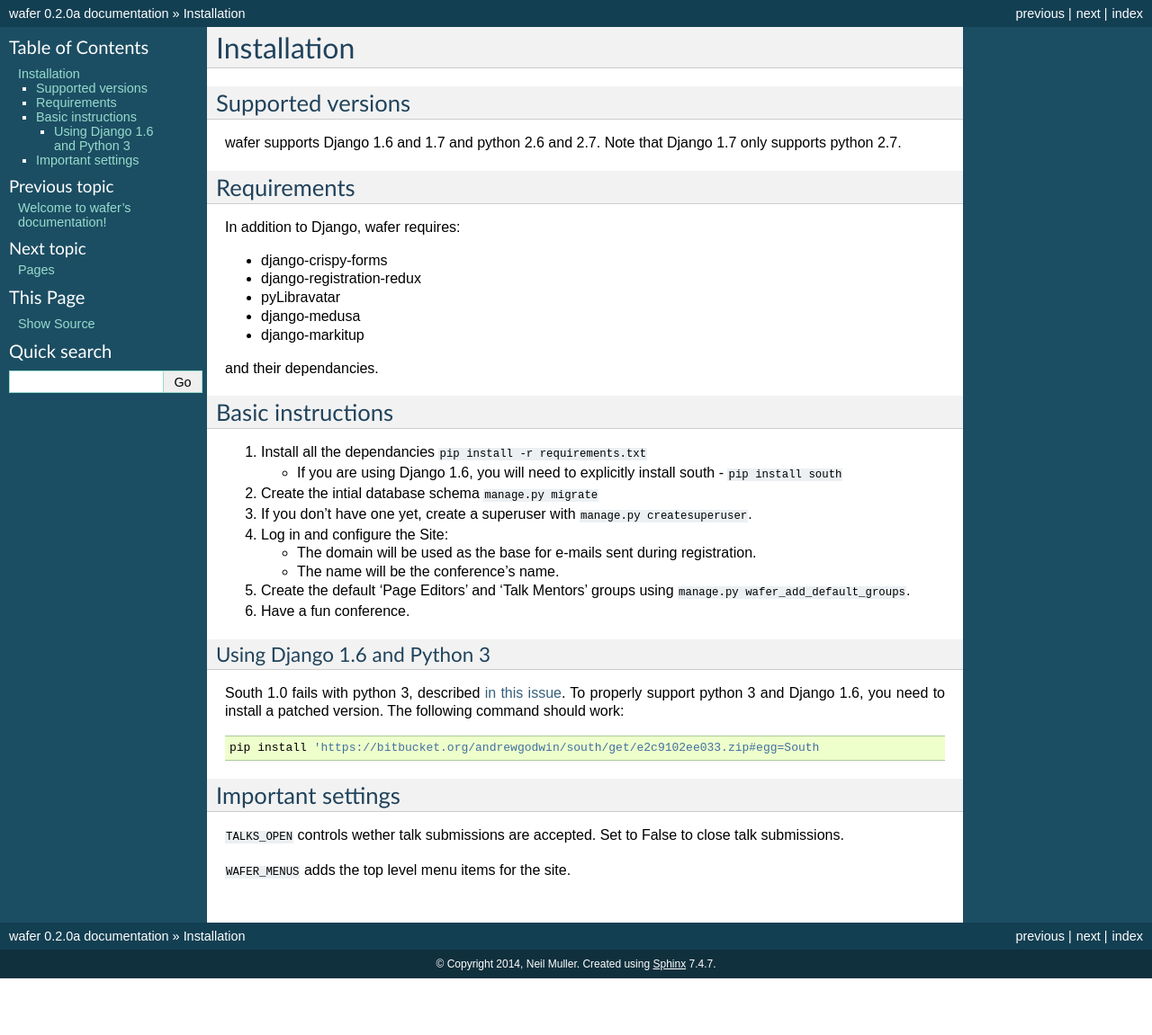
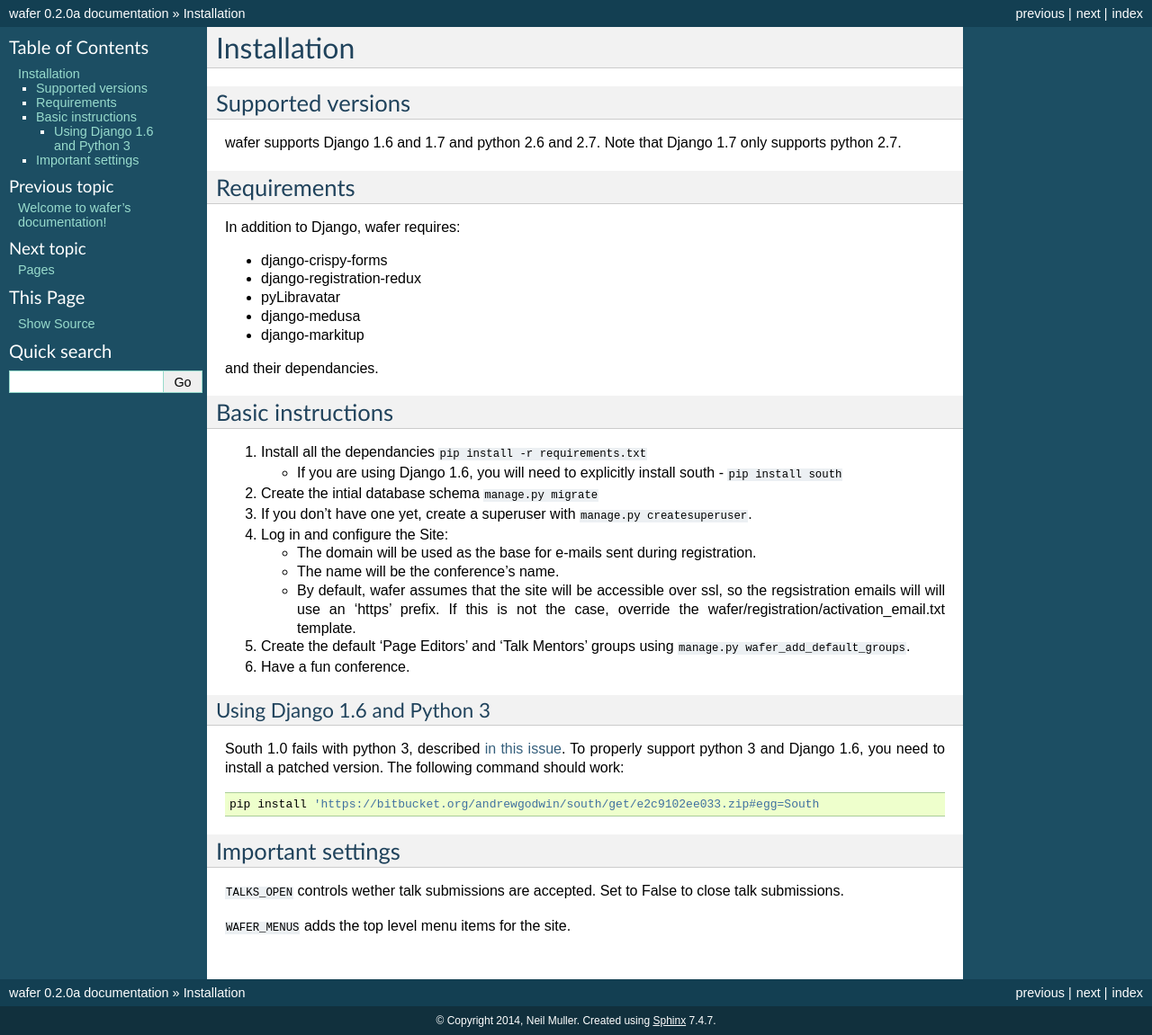
Before and after one commit to CTPUG/wafer, a Sphinx documentation site: the page built from docs/install.rst, in a window 1280 px wide. Shown: the whole page at 90% size. Built offline with Sphinx 7.4.7, drawn with Linux system fonts in a browser that asks for light colours; before the commit the page ends 1088 px from its top, so only the background shows below that.

Commit message:
Add note about https assumption

```diff
--- a/docs/install.rst
+++ b/docs/install.rst
@@ -44,6 +44,11 @@
 
    * The name will be the conference's name.
 
+   * By default, wafer assumes that the site will be accessible over ssl,
+     so the regsistration emails will will use an 'https' prefix. If this
+     is not the case, override the wafer/registration/activation_email.txt
+     template.
+
 #. Create the default 'Page Editors' and 'Talk Mentors' groups using
    ``manage.py wafer_add_default_groups``.
 
```
